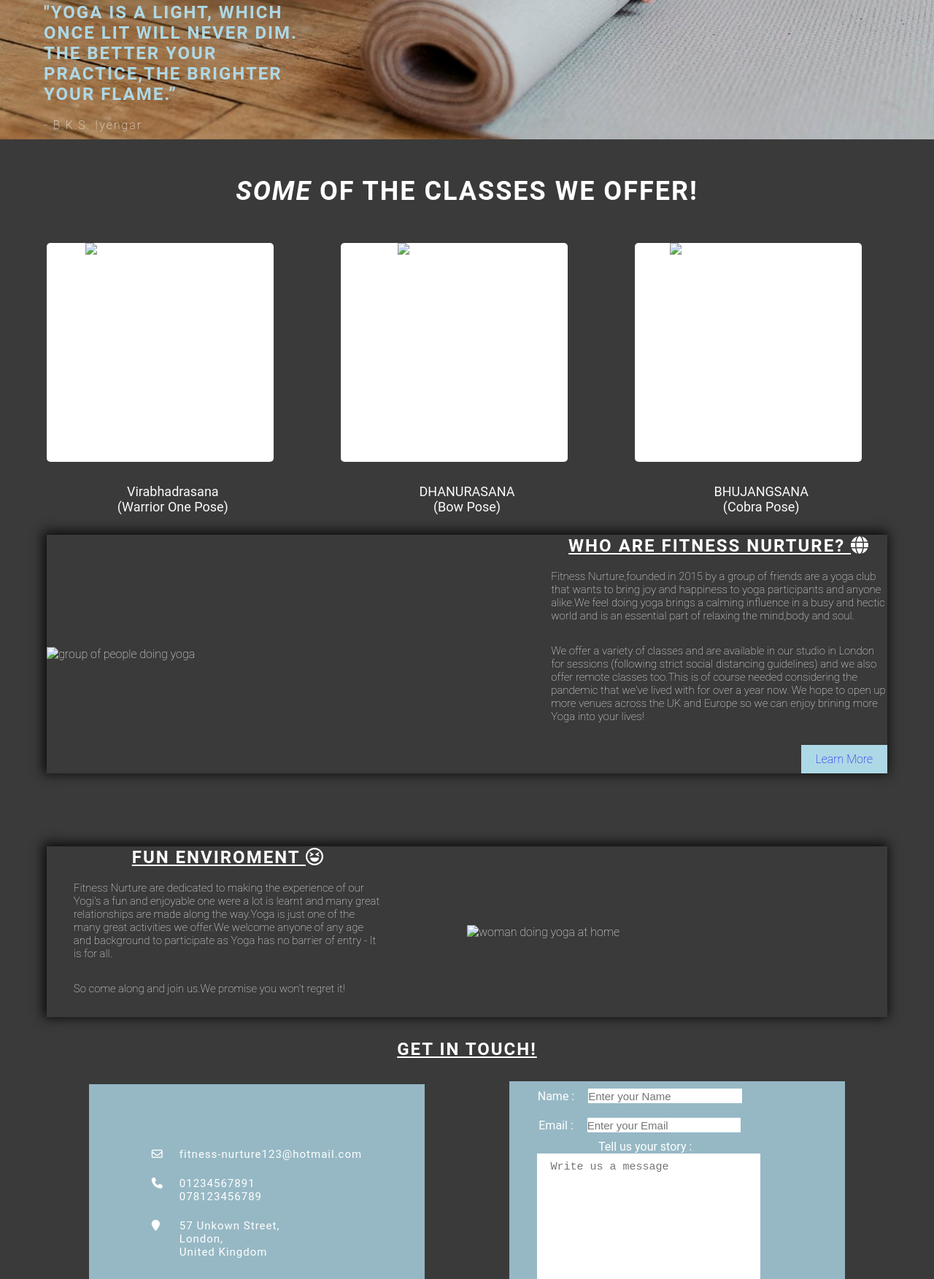
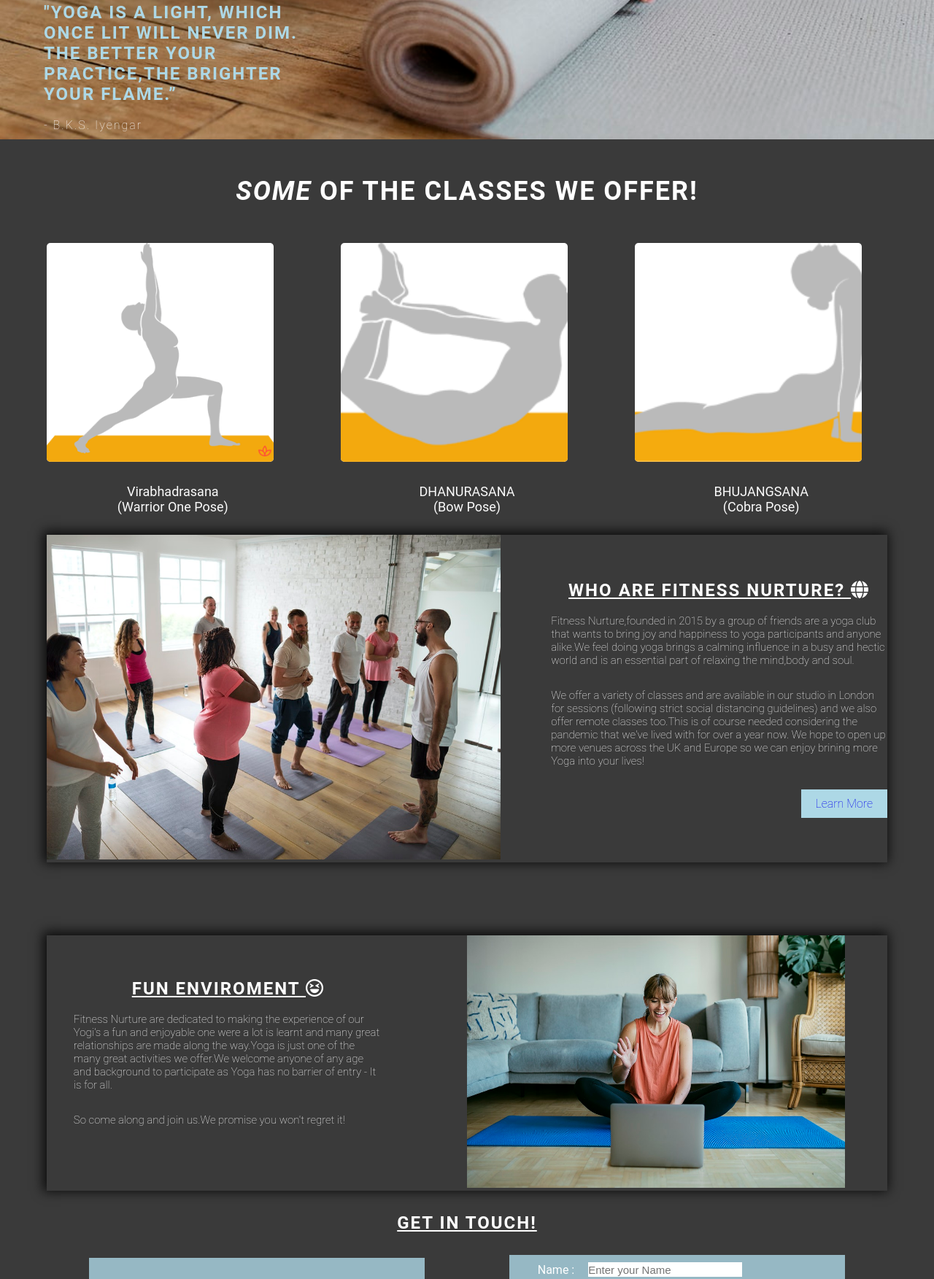
Before and after one commit to IbrahimAli31/fitness-nurture, a plain HTML site: page index.html in a window 1280 px wide. Shown: the part 484-2237 px from the top of the page at 73% size. Drawn offline with Linux system fonts and the light colour scheme; the site is published under a folder, as on GitHub Pages, so addresses that start at the root find nothing.

Commit message:
alter links on img to show on github

```diff
--- a/index.html
+++ b/index.html
@@ -58,7 +58,7 @@
    <div class="card-content">
      <div class="card">
        <div class="card-image-container">
-         <img src="/assets/images/virabhadrasana-pose.png" alt="cartoon in warrior one pose" class="card-img">
+         <img src="./assets/images/virabhadrasana-pose.png" alt="cartoon in warrior one pose" class="card-img">
          <div class="card-info">
            <ul class="card-info-list">
              <li class="card-info-item">
@@ -95,7 +95,7 @@
 
      <div class="card">
        <div class="card-image-container">
-         <img src="/assets/images/dhanurasana-pose.png" alt="cartoon in bow pose" class="card-img">
+         <img src="./assets/images/dhanurasana-pose.png" alt="cartoon in bow pose" class="card-img">
          <div class="card-info">
            <ul class="card-info-list">
              <li class="card-info-item">
@@ -128,7 +128,7 @@
 
      <div class="card">
        <div class="card-image-container">
-         <img src="/assets/images/bhujangasana-pose.png" alt="cartoon in bow pose position" class="card-img">
+         <img src="./assets/images/bhujangasana-pose.png" alt="cartoon in bow pose position" class="card-img">
          <div class="card-info">
            <ul class="card-info-list">
              <li class="card-info-item">
@@ -163,7 +163,7 @@
 
    <div class="banner-container" id="about-us-section">
      <div class="banner-image-container">
-       <img src="/assets/images/about-us-section-img-1.jpeg" alt="group of people doing yoga">
+       <img src="./assets/images/about-us-section-img-1.jpeg" alt="group of people doing yoga">
      </div>
      <div class="banner-content-container">
        <div class="banner-content">
@@ -206,7 +206,7 @@
        </div>
      </div>
      <div class="banner-image-container" id="bannerImg">
-       <img src="/assets/images/about-us-section-img-2.jpeg" alt="woman doing yoga at home">
+       <img src="./assets/images/about-us-section-img-2.jpeg" alt="woman doing yoga at home">
      </div>
    </div>
 
```
